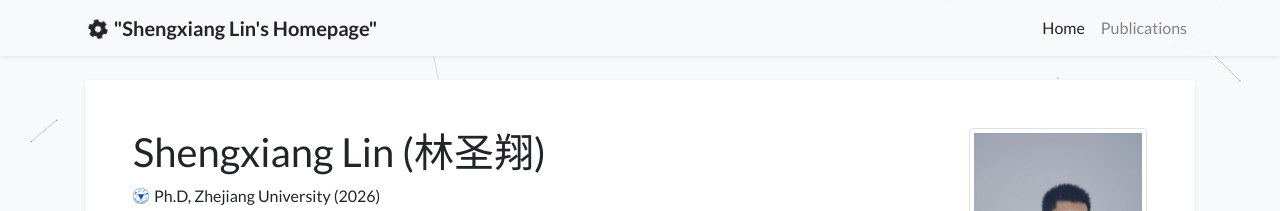
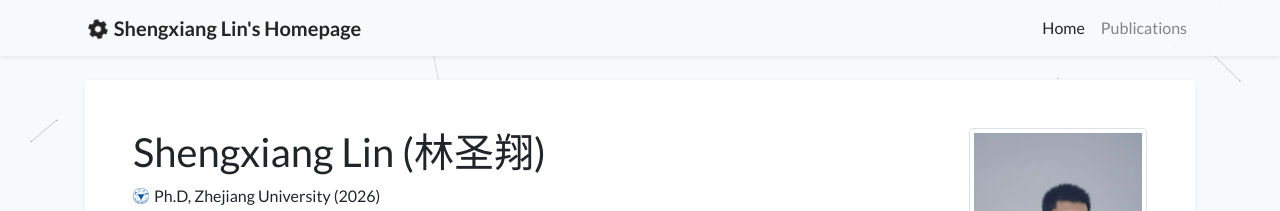
Before and after one commit to Lin-Shengxiang/Lin-Shengxiang.github.io, a Jekyll site: the page built from index.html, in a window 1280 px wide. Shown: the top 211 px of the page. Built offline with Jekyll 4.4.1, drawn with Linux system fonts in a browser that asks for light colours; a style sheet for code colours, icons or effects is not loaded.

Commit message:
Update profile.yml

```diff
--- a/_data/profile.yml
+++ b/_data/profile.yml
@@ -1,5 +1,5 @@
 primary_name: "Shengxiang Lin (林圣翔)"
-navbar_name: <i class="fa fa-cog fa-spin fa-fw"></i> "Shengxiang Lin's Homepage"
+navbar_name: <i class="fa fa-cog fa-spin fa-fw"></i> Shengxiang Lin's Homepage
 
 positions:
   - '<span class="no-break"><img src="assets/images/badges/zju_logo.webp" alt="Zhejiang University" class="inline-badge"/></span> Ph.D, Zhejiang University (2026)'
```
